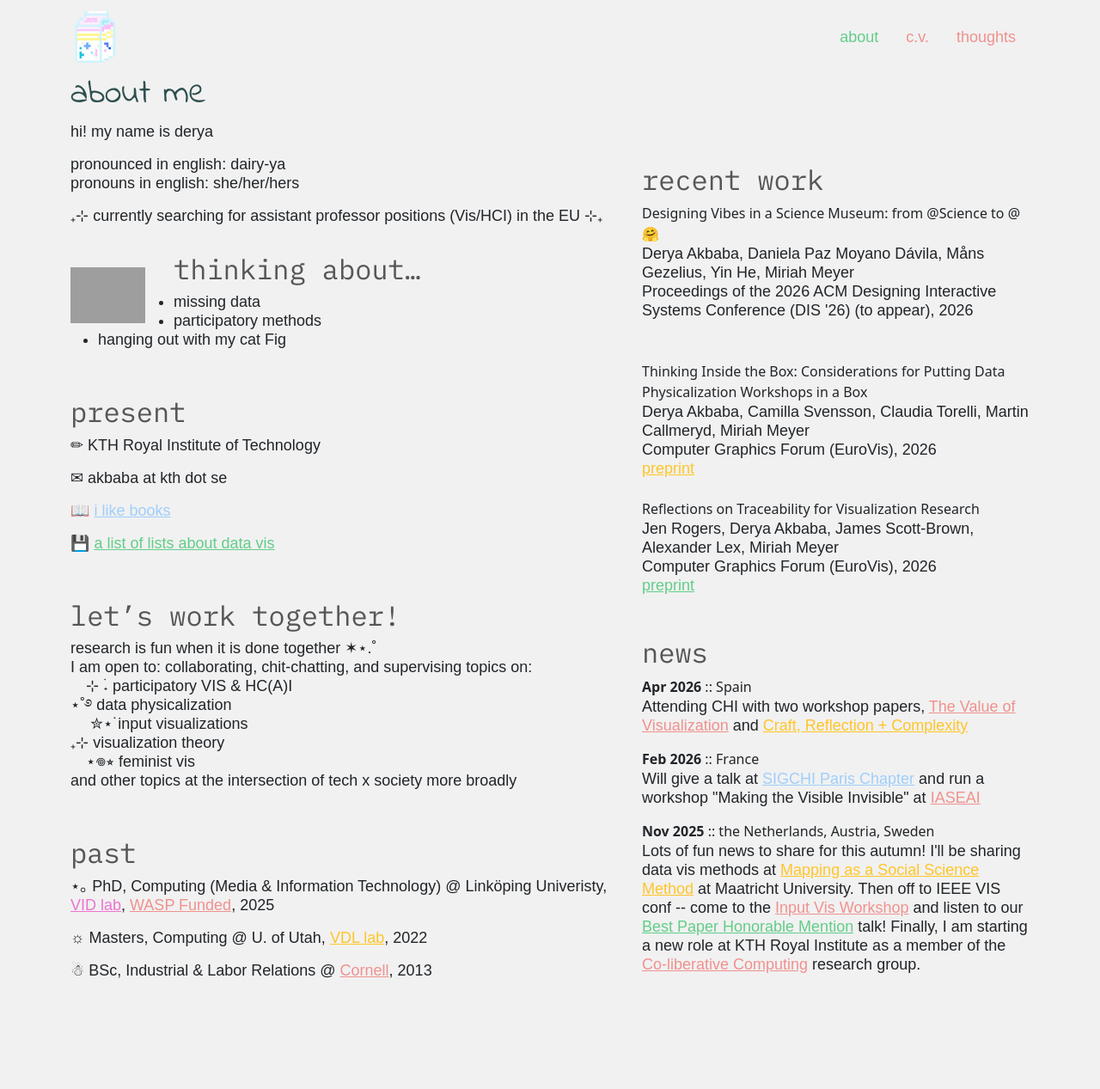
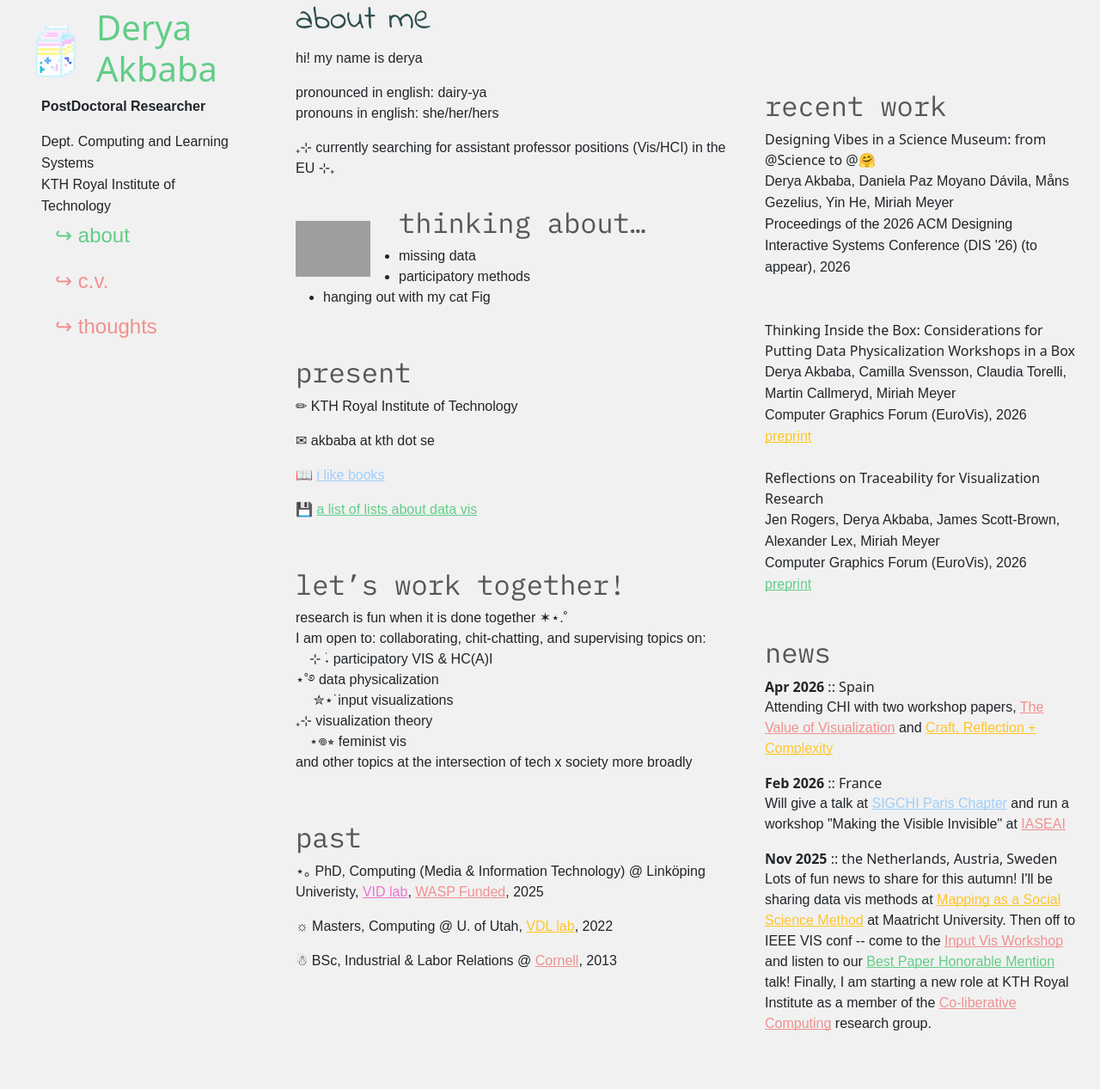
Before and after one commit to gotdairyya/gotdairyya.github.io, a Jekyll site: the page built from index.md, in a window 1280 px wide. Shown: the whole page at 86% size. Built offline with Jekyll 4.4.1, drawn with Linux system fonts in a browser that asks for light colours; some web fonts are replaced; before the commit the page ends 1204 px from its top, so only the background shows below that; grey boxes are pictures that could not be loaded.

Commit message:
Add left-side nav bar

```diff
--- a/_includes/navigation.html
+++ b/_includes/navigation.html
@@ -1,14 +1,27 @@
 <nav class="navbar">
-    <div class="container" role="navigation">
-        <a class="navbar-brand" href="https://gotdairyya.github.io/">
+    <div class="container-fluid" role="navigation">
+        <!-- <a class="navbar-brand" href="https://gotdairyya.github.io/">
             <img src="assets/images/milk.png" alt="pixelated milk" height="60" width="auto" class="d-inline-block">
-        </a>
+        </a> -->
+        <div class="container-fluid">
+        <div class="d-flex align-items-center">
+  <div class="flex-shrink-0">
+    <img src="assets/images/milk.png" alt="pixelated milk" height="60" width="auto" class="d-inline-block">
+    </div>
+    <div class="flex-grow-1 ms-3">
+    <h1 id="name"><a href="https://gotdairyya.github.io/">Derya Akbaba</a></h1></div></div>
+        <div class="container-fluid">
+        <p class="fw-bold">PostDoctoral Researcher</p>
+        <span>Dept. Computing and Learning Systems</span><br>
+        <span>KTH Royal Institute of Technology</span>
+        </div>
         <ul class="nav">
             {% for item in site.data.navigation %}
+            <div class="container-fluid">
             <li class="nav-item">
-                <a class="nav-link" href="{{ item.link }}" {% if page.url==item.link %} {% endif %}>
-                    {{ item.name }}
-                </a>
+                <h4><a class="nav-link" href="{{ item.link }}" {% if page.url==item.link %} {% endif %}>
+                    ↪ {{ item.name }}
+                </a></h4></li></div>
                 {% endfor %}
             </li>
         </ul>
--- a/_layouts/header.html
+++ b/_layouts/header.html
@@ -1,35 +1,43 @@
+<!doctype html>
+<html lang="en">
   <head>
-    <meta charset="utf-8">
-    <meta name="viewport" content="width=device-width, initial-scale=1">
-    <link rel="shortcut icon" type="image/png" href="/favicon.png">
+    <meta charset="utf-8" />
+    <meta name="viewport" content="width=device-width, initial-scale=1" />
+    <link rel="shortcut icon" type="image/png" href="/favicon.png" />
 
     <!-- Google tag (gtag.js) -->
     <script async src="https://www.googletagmanager.com/gtag/js?id=G-SNH134RB3T"></script>
     <script>
       window.dataLayer = window.dataLayer || [];
-        function gtag() { dataLayer.push(arguments); }
-        gtag('js', new Date());
+      function gtag() {
+        dataLayer.push(arguments);
+      }
+      gtag("js", new Date());
 
-        gtag('config', 'G-SNH134RB3T');
+      gtag("config", "G-SNH134RB3T");
     </script>
 
     <title>{{ page.title }}</title>
-    <link href="https://cdn.jsdelivr.net/npm/bootstrap@5.2.3/dist/css/bootstrap.min.css" rel="stylesheet"
-        integrity="sha384-rbsA2VBKQhggwzxH7pPCaAqO46MgnOM80zW1RWuH61DGLwZJEdK2Kadq2F9CUG65" crossorigin="anonymous">
-    <link rel="stylesheet" href="/assets/css/styles.css">
-
+    <link
+      href="https://cdn.jsdelivr.net/npm/bootstrap@5.2.3/dist/css/bootstrap.min.css"
+      rel="stylesheet"
+      integrity="sha384-rbsA2VBKQhggwzxH7pPCaAqO46MgnOM80zW1RWuH61DGLwZJEdK2Kadq2F9CUG65"
+      crossorigin="anonymous"
+    />
+    <link rel="stylesheet" href="/assets/css/styles.css" />
   </head>
 
   <body>
-    <script src="https://cdn.jsdelivr.net/npm/bootstrap@5.2.3/dist/js/bootstrap.bundle.min.js"
+    <script
+      src="https://cdn.jsdelivr.net/npm/bootstrap@5.2.3/dist/js/bootstrap.bundle.min.js"
       integrity="sha384-kenU1KFdBIe4zVF0s0G1M5b4hcpxyD9F7jL+jjXkk+Q2h455rYXK/7HAuoJl+0I4"
-        crossorigin="anonymous"></script>
-
-    {% include navigation.html %}
-
-
-    {{ content }}
-
+      crossorigin="anonymous"
+    ></script>
+    <div class="container-fluid">
+      <div class="row">
+        <div class="col-md-3 col-12">{% include navigation.html %}</div>
+        <div class="col-md-9 col-12">{{ content }}</div>
+      </div>
+    </div>
   </body>
-
 </html>
--- a/assets/css/styles.css
+++ b/assets/css/styles.css
@@ -2,27 +2,23 @@
 @import url("https://fonts.googleapis.com/css?family=Inconsolata|Lora|Darker+Grotesque&display=swap");
 @import url("https://fonts.googleapis.com/css2?family=IBM+Plex+Mono&display=swap");
 @import url("https://fonts.googleapis.com/css2?family=Indie+Flower&display=swap");
-
+@import url("https://fonts.googleapis.com/css2?family=Rock+3D&display=swap");
 
 :root {
   /* VAPORWAVE */
-  --green: #62CD88;
+  --green: #62cd88;
   --yellow: #ffc527;
-  --orange: #F0918E;
-  --pink: #ED73D0;
-  --purple: #A88DF8;
-  --blue: #9FCEFB;
+  --orange: #f0918e;
+  --pink: #ed73d0;
+  --purple: #a88df8;
+  --blue: #9fcefb;
 }
-
-
 
 /* TEXT */
 h1 {
   font-family: "Indie Flower";
   color: DarkSlateGray;
-
 }
-
 
 h2 {
   font-family: "IBM Plex Mono", serif;
@@ -30,21 +26,26 @@ h2 {
   letter-spacing: 0;
 }
 
+#name {
+  font-family: "Rock 3D", system-ui;
+  font-weight: 400;
+  font-style: normal;
+}
 
 body {
   background-color: #f1f1f1;
 }
 
-  li, p,
-  summary, span {
+li,
+p,
+summary,
+span {
   font-family: "Darker Grotesque", sans-serif;
-    font-size: 18px;
-    line-height: 22px;
 }
 
 /* BUTTONS */
 button {
-    padding-left:0;
+  padding-left: 0;
   border: none;
 }
 
@@ -52,7 +53,24 @@ h2 {
   color: palevioletred;
 }
 
+a {
+  text-decoration-skip-ink: none;
+  text-decoration: underline;
+  background-color: none;
+}
+
 a:hover {
+  text-decoration-skip-ink: none;
+  text-decoration: underline;
+  background-color: none;
+  text-decoration-style: wavy;
+}
+
+#name > a {
+  text-decoration: none;
+}
+
+#name > a:hover {
   text-decoration-skip-ink: none;
   text-decoration: underline;
   background-color: none;
@@ -81,6 +99,11 @@ h2 {
     display: block;
     margin: 25pt;
   }
+
+  /*   body {
+    padding-left: 0;
+    padding-top: 200px; /* offset for top navbar height */
+  /* } */
 }
 
 .pub-image:hover {
@@ -88,11 +111,25 @@ h2 {
 }
 
 @keyframes jump-shaking {
-    0% { transform: translateX(0) }
-    25% { transform: translateY(-9px) }
-    35% { transform: translateY(-9px) rotate(17deg) }
-    55% { transform: translateY(-9px) rotate(-17deg) }
-    65% { transform: translateY(-9px) rotate(17deg) }
-    75% { transform: translateY(-9px) rotate(-17deg) }
-    100% { transform: translateY(0) rotate(0) }
+  0% {
+    transform: translateX(0);
   }
+  25% {
+    transform: translateY(-9px);
+  }
+  35% {
+    transform: translateY(-9px) rotate(17deg);
+  }
+  55% {
+    transform: translateY(-9px) rotate(-17deg);
+  }
+  65% {
+    transform: translateY(-9px) rotate(17deg);
+  }
+  75% {
+    transform: translateY(-9px) rotate(-17deg);
+  }
+  100% {
+    transform: translateY(0) rotate(0);
+  }
+}
```
Lines whose indentation alone changed are shown as unchanged.
